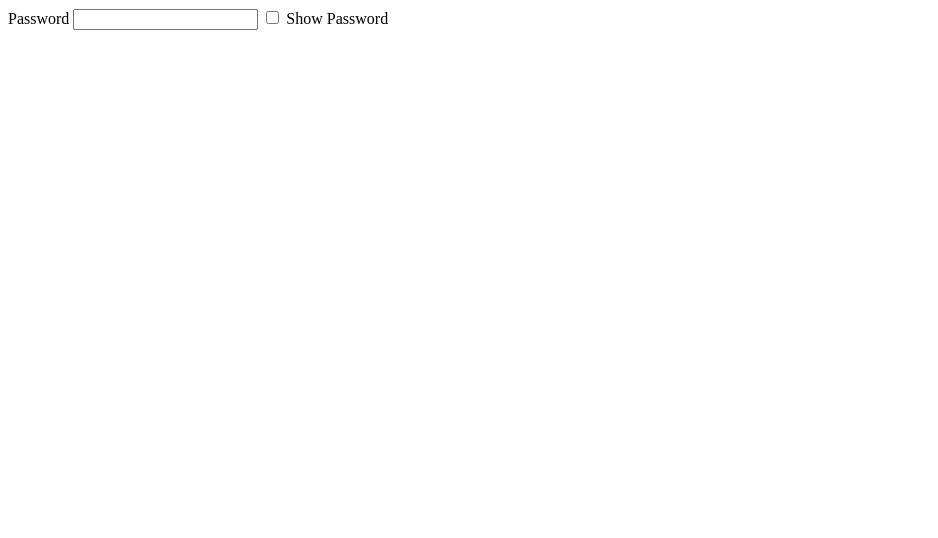
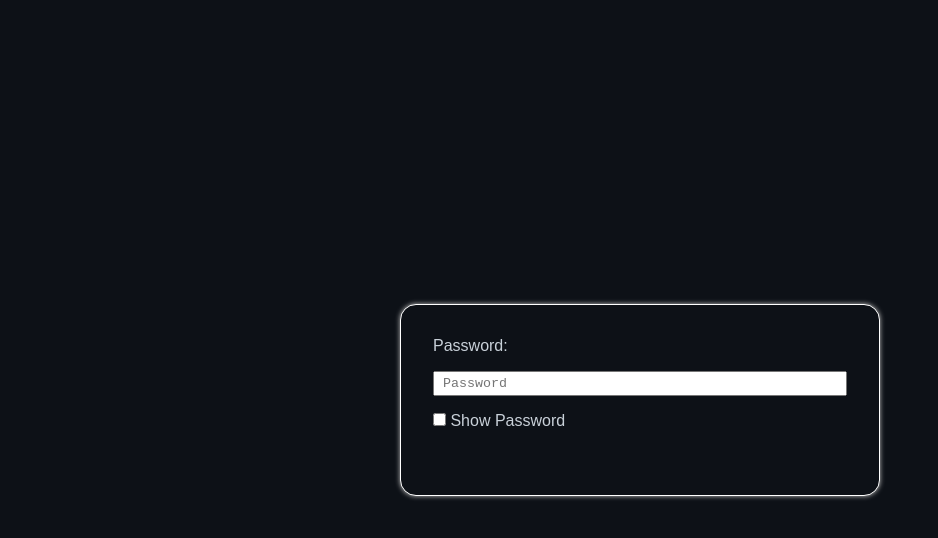
Before and after one commit to PrimeFord/Password_Strength, a plain HTML site: page index.html in a window 1280 px wide. Shown: the whole page, without its empty margins (0-938 px from the left). Drawn offline with Linux system fonts and the light colour scheme.

Commit message:
Password

```diff
--- a/index.html
+++ b/index.html
@@ -9,9 +9,10 @@
   </head>
   <body>
     <section>
-      <label for="password">Password</label>
-      <input type="password" />
-      <input type="checkbox" name="show" id="show" /> Show Password
+      <label for="password">Password:</label>
+      <input type="password" id="password" placeholder="Password" />
+      <p id="pass_status"></p>
+      <p><input type="checkbox" name="show" id="show" /> Show Password</p>
     </section>
     <script src="./main.js"></script>
   </body>
--- a/main.js
+++ b/main.js
@@ -0,0 +1,35 @@
+//each status array
+const passStatus = [
+  { words: "This password is Weak", color: "Red" },
+  { words: "This password is Good", color: "Orange" },
+  { words: "This password is Strong", color: "Green" },
+];
+//
+
+//selector
+const password = document.querySelector("#password");
+const pass_status = document.querySelector("#pass_status");
+const show = document.querySelector("#show");
+//
+
+//
+
+//
+
+//eventlisteners
+password.addEventListener("input", () => {
+  if (password.value.match(/^[0-9a-zA-Z]+$/)) {
+    pass_status.textContent = "";
+    pass_status.textContent = passStatus[1].words;
+    pass_status.style.color = passStatus[1].color;
+    pass_status.style.display = "flex";
+  }
+});
+
+show.addEventListener("click", () => {
+  if (password.type === "password") {
+    password.type = "text";
+  } else {
+    password.type = "password";
+  }
+});
--- a/style.css
+++ b/style.css
@@ -0,0 +1,37 @@
+* {
+  margin: 0;
+  padding: 0;
+  box-sizing: border-box;
+  font-family: fantasy;
+}
+
+body {
+  height: 100vh;
+  width: 100vw;
+  display: flex;
+  justify-content: center;
+  align-items: center;
+  background-color: #0d1117;
+}
+
+section {
+  height: 12rem;
+  width: 30rem;
+  color: #c9d1d9;
+  background-color: #0d1117;
+  border: 1px solid #fff;
+  border-radius: 1rem;
+  box-shadow: 0rem 0rem 0.3rem 0rem #c1c1c1;
+  padding: 2rem;
+  display: flex;
+  flex-direction: column;
+  gap: 1rem;
+}
+#pass_status {
+  font-family: poppins;
+  display: none;
+}
+input {
+  font-family: monospace;
+  padding: 0.2rem 0.5rem;
+}
```
